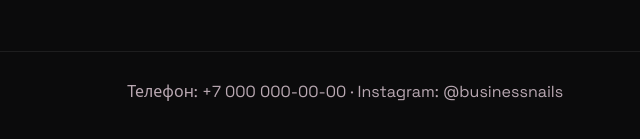
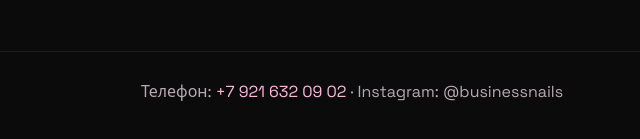
Before and after one commit to romanspbqb/sw, a plain HTML site: page index.html in a window 1280 px wide. Shown: the part 1470-1609 px from the top of the page, 640-1280 px from the left. Drawn offline with nearby package versions, Linux system fonts and the light colour scheme.

Commit message:
Add files via upload

```diff
--- a/index.html
+++ b/index.html
@@ -297,6 +297,15 @@
         gap: 12px;
       }
 
+      footer a {
+        color: var(--rose);
+        text-decoration: none;
+      }
+
+      footer a:hover {
+        color: var(--pink);
+      }
+
       .reveal {
         opacity: 0;
         transform: translateY(16px);
@@ -448,13 +457,16 @@
             <h3>Запись на деловой маникюр</h3>
             <p>Цена 1500 ₽. Свободные окна сегодня и завтра.</p>
           </div>
-          <a class="btn btn-primary" href="tel:+70000000000">Позвонить</a>
+          <a class="btn btn-primary" href="tel:+79216320902">Позвонить</a>
         </div>
       </section>
 
       <footer>
         <div>© 2024 Business Manicure</div>
-        <div>Телефон: +7 000 000-00-00 · Instagram: @businessnails</div>
+        <div>
+          Телефон: <a href="tel:+79216320902">+7 921 632 09 02</a> · Instagram:
+          @businessnails
+        </div>
       </footer>
     </div>
   </body>
```
